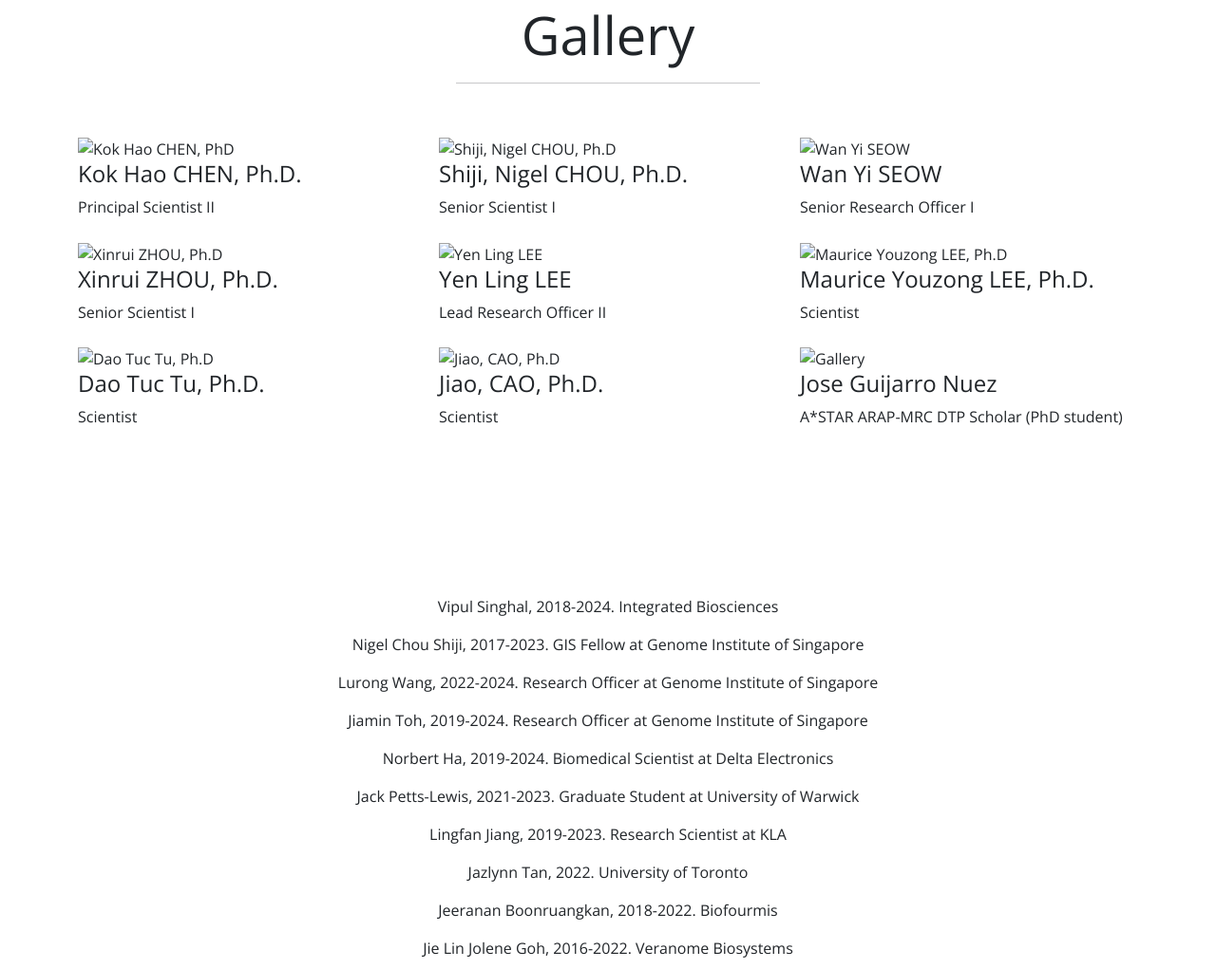
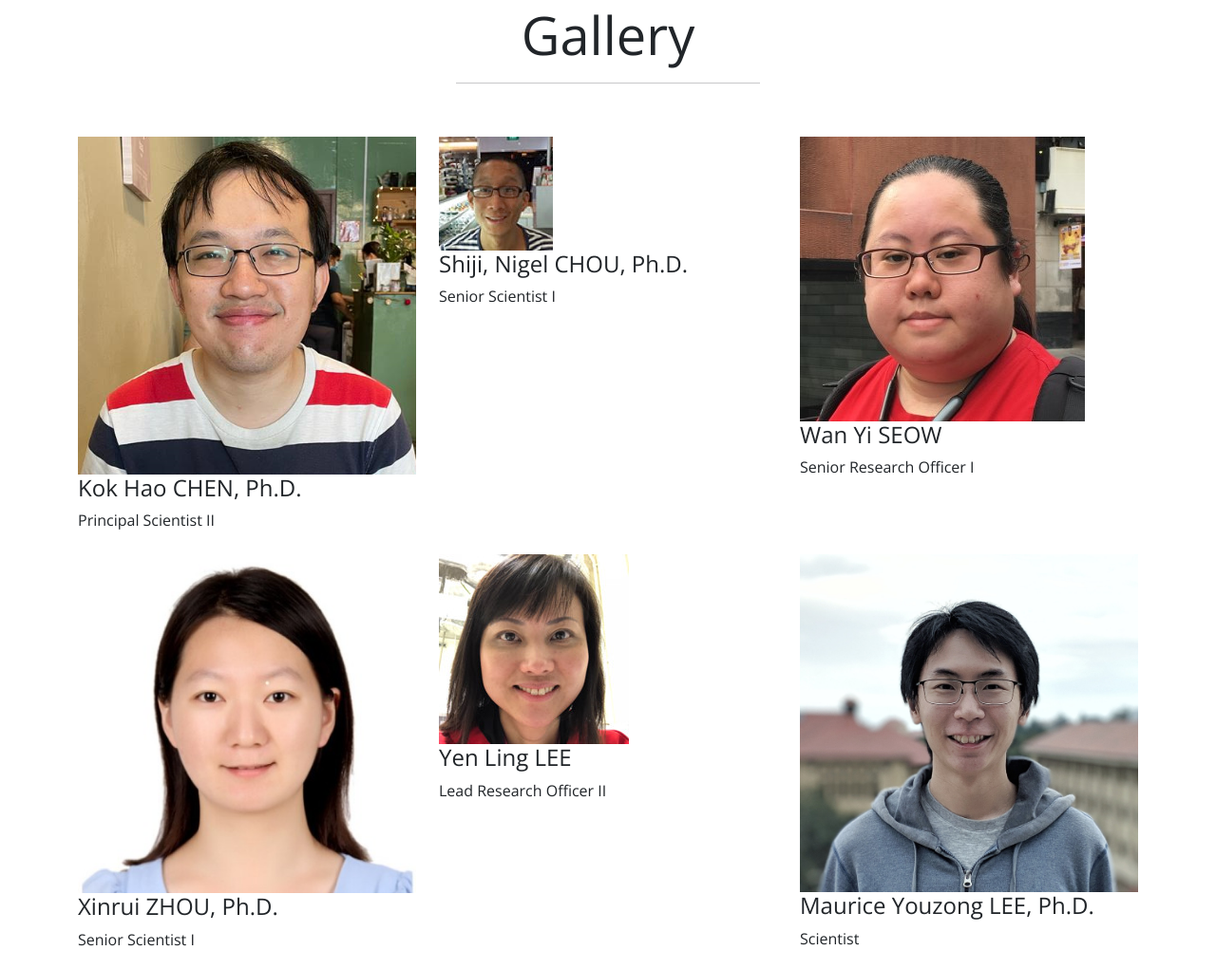
Before and after one commit to JohannesLow/website-test, a plain HTML site: page index.html in a window 1280 px wide. Shown: the part 2319-3340 px from the top of the page at 95% size. Drawn offline with nearby package versions, Linux system fonts and the light colour scheme; files that its build step writes are made by us from their sources.

Commit message:
Update index.html

```diff
--- a/index.html
+++ b/index.html
@@ -285,63 +285,63 @@
 				<div class="row gy-2 my-5">
 					<div class="col-md-4 col-10 col-xxl-4 mx-auto">
 							<figure>
-								<img src="images/kokhao.png" alt="Kok Hao CHEN, PhD" class="img-fluid">
+								<img src="kokhao.png" alt="Kok Hao CHEN, PhD" class="img-fluid">
 								<h4>Kok Hao CHEN, Ph.D.</h4>
 								<p>Principal Scientist II</p></a>
 							</figure>
 					</div>
 					<div class="col-md-4 col-10 col-xxl-4 mx-auto">
 							<figure>
-								<img src="images/nigel.jpg" alt="Shiji, Nigel CHOU, Ph.D" class="img-fluid">
+								<img src="nigel.jpg" alt="Shiji, Nigel CHOU, Ph.D" class="img-fluid">
 								<h4>Shiji, Nigel CHOU, Ph.D.</h4>
       							<p>Senior Scientist I</p>
 							</figure>
 					</div>
 					<div class="col-md-4 col-10 col-xxl-4 mx-auto">
 							<figure>
-								<img src="images/wanyi.jpg" alt="Wan Yi SEOW" class="img-fluid">
+								<img src="wanyi.jpg" alt="Wan Yi SEOW" class="img-fluid">
 								<h4>Wan Yi SEOW</h4>
      							 <p>Senior Research Officer I</p>
 							</figure>
 					</div>
 					<div class="col-md-4 col-10 col-xxl-4 mx-auto">
 							<figure>
-								<img src="images/xinrui.png" alt="Xinrui ZHOU, Ph.D" class="img-fluid">
+								<img src="xinrui.png" alt="Xinrui ZHOU, Ph.D" class="img-fluid">
 								<h4>Xinrui ZHOU, Ph.D.</h4>
      							<p>Senior Scientist I</p>
 							</figure>
 					</div>
 					<div class="col-md-4 col-10 col-xxl-4 mx-auto">
 							<figure>
-								<img src="images/yenling.jpg" alt="Yen Ling LEE" class="img-fluid">
+								<img src="yenling.jpg" alt="Yen Ling LEE" class="img-fluid">
 								<h4>Yen Ling LEE</h4>
      							<p>Lead Research Officer II</p>
 							</figure>
 					</div>
 					<div class="col-md-4 col-10 col-xxl-4 mx-auto">
 							<figure>
-								<img src="images/maurice.jpeg" alt="Maurice Youzong LEE, Ph.D" class="img-fluid">
+								<img src="maurice.jpeg" alt="Maurice Youzong LEE, Ph.D" class="img-fluid">
 								<h4>Maurice Youzong LEE, Ph.D.</h4>
       							<p>Scientist</p></a>
 							</figure>
 					</div>
 					<div class="col-md-4 col-10 col-xxl-4 mx-auto">
 							<figure>
-								<img src="images/tu.png" alt="Dao Tuc Tu, Ph.D" class="img-fluid">
+								<img src="tu.png" alt="Dao Tuc Tu, Ph.D" class="img-fluid">
 								<h4>Dao Tuc Tu, Ph.D.</h4>
       							<p>Scientist</p>
 							</figure>
 					</div>
 					<div class="col-md-4 col-10 col-xxl-4 mx-auto">
 							<figure>
-								<img src="images/caojiao.jpg" alt="Jiao, CAO, Ph.D" class="img-fluid">
+								<img src="caojiao.jpg" alt="Jiao, CAO, Ph.D" class="img-fluid">
 								<h4>Jiao, CAO, Ph.D.</h4>
      							<p>Scientist</p>
 							</figure>
 					</div>
 					<div class="col-md-4 col-10 col-xxl-4 mx-auto">
 							<figure>
-								<img src="images/jose.jpg" alt="Gallery" class="img-fluid">
+								<img src="jose.jpg" alt="Gallery" class="img-fluid">
 								<h4>Jose Guijarro Nuez</h4>
      							<p>A*STAR ARAP-MRC DTP Scholar (PhD student)</p>
 							</figure>
```
